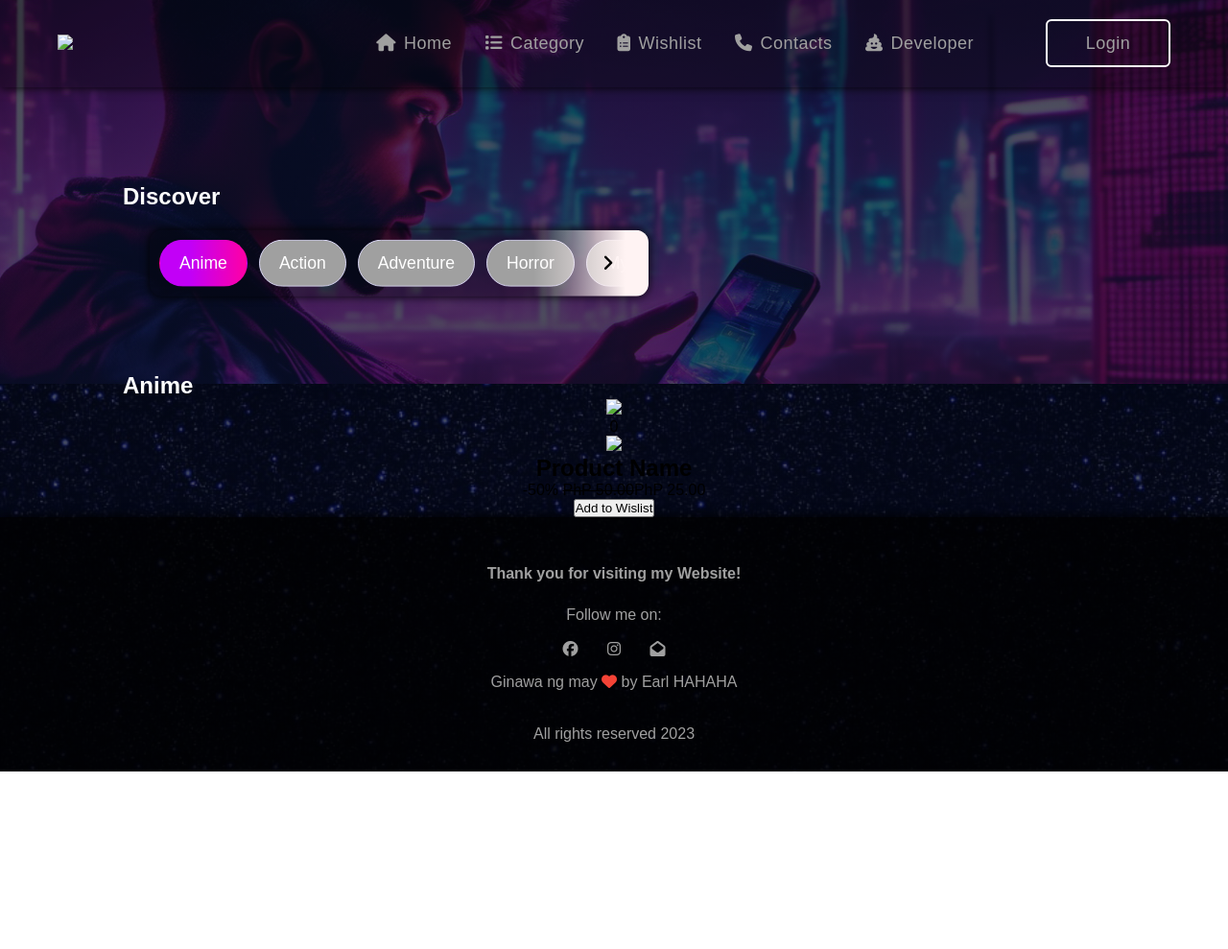
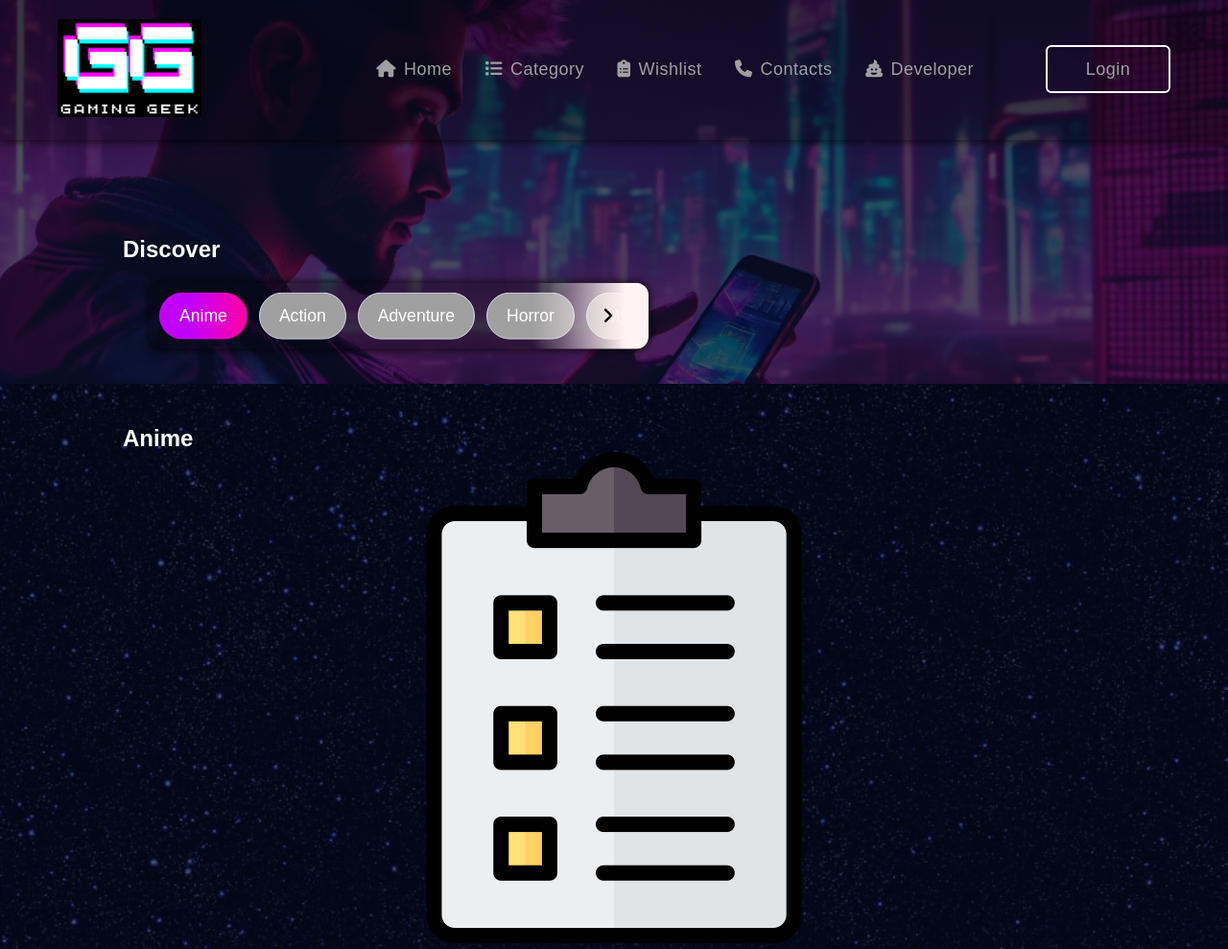
Before and after one commit to YuriBoyyyy/web, a plain HTML site: page Category-2.html in a window 1280 px wide. Shown: the top 989 px of the page at 96% size. Before the commit the page ends 804 px from the top, so only its background shows below. Drawn offline with nearby package versions, Linux system fonts and the light colour scheme; a web font is replaced by a local one.

Commit message:
Category-2.html

```diff
--- a/Category-2.html
+++ b/Category-2.html
@@ -16,7 +16,7 @@
 
         <section class="category-header">
             <nav>
-                <a href="index.html"><img src="pictures/Gg.png"></a>
+                <a href="index.html"><img src="Gg.png"></a>
                 <div class="navbar" id="navLinks">
                     <i class="fas fa-times" onclick="hideMenu()"></i>
                     <ul>
@@ -60,12 +60,12 @@
             <div class="container">
                 <header class="header-container">
                     <h1>Anime</h1>
-                    <a class="iconCart" href="#"><img src="pictures/checklist.png"></a>
+                    <a class="iconCart" href="#"><img src="checklist.png"></a>
                     <div class="totalQuantity">0</div>
                 </header>
             <div class="listProduct">
                 <div class="item">
-                    <img src="pictures/Honkai.png">
+                    <img src="Honkai.png">
                     <h2>Product Name</h2>
                     <div class="price">-50% <s>PhP 50.00</s>PhP 25.00</div>
                     <button>Add to Wislist</button>
@@ -100,8 +100,8 @@
                 navLinks.style.right = "-300px";
             }
         </script>
-        <script src="js/Handog.js"></script>
-        <script src="js/category.js"></script>
+        <script src="Handog.js"></script>
+        <script src="category.js"></script>
         <script src="js/swiper.min.js"></script>
         <script type="module" src="https://unpkg.com/ionicons@7.1.0/dist/ionicons/ionicons.esm.js"></script>
         <script nomodule src="https://unpkg.com/ionicons@7.1.0/dist/ionicons/ionicons.js"></script>
```
